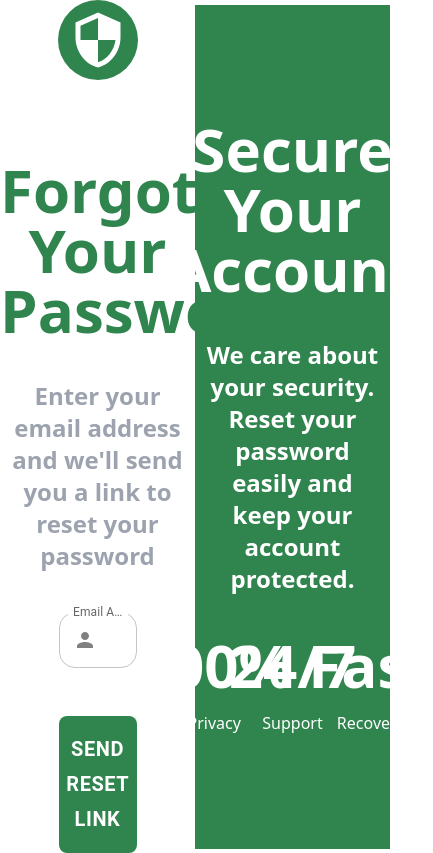
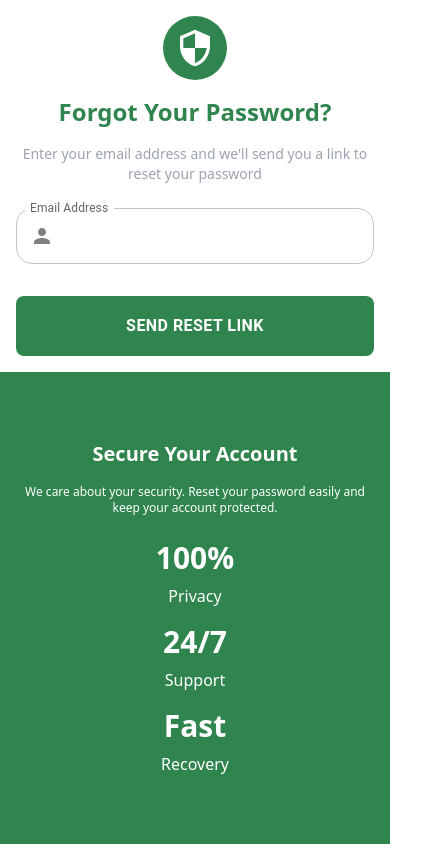
Before and after one commit to Aghmaz/octet-project, a React (Vite) app: page /forgot in a window 390 px wide. Shown: the whole page, 433 px wide, since content can reach past the window. Built offline with nearby package versions, Linux system fonts and the light colour scheme.

Commit message:
Updated the responsiveness

```diff
--- a/src/Screens/Forgot.jsx
+++ b/src/Screens/Forgot.jsx
@@ -1,46 +1,42 @@
 import React, { useState } from "react";
-import { Formik, Form, Field, ErrorMessage } from "formik";
+import { Formik, Form } from "formik";
 import * as Yup from "yup";
-import { Security } from "@mui/icons-material";
+import { Security, Person } from "@mui/icons-material";
 import { TextField, InputAdornment, Button, Alert } from "@mui/material";
-import { Person } from "@mui/icons-material";
 
 const Forgot = () => {
-  const [email, setEmail] = useState("");
   const [submitted, setSubmitted] = useState(false);
-
-  const initialValues = {
-    email: "",
-  };
 
   const validationSchema = Yup.object({
     email: Yup.string().email("Invalid Email").required("Email Required"),
   });
 
-  const handleSubmit = (e) => {
-    e.preventDefault();
+  const handleSubmit = () => {
     setSubmitted(true);
     // Add API call for password reset if needed
   };
 
   return (
-    <div className="flex flex-row items-center">
+    <div className="flex flex-col md:flex-row items-center h-screen overflow-hidden">
       {/* Left Section */}
-      <div className="w-[50%]">
+      <div className="w-full md:w-1/2 p-4 md:p-6 flex flex-col justify-center">
         <div className="flex justify-center">
-          <div className="bg-[#30854E] p-[10px] rounded-full">
-            <Security sx={{ color: "white", fontSize: 60 }} />
+          <div className="bg-[#30854E] p-3 md:p-4 rounded-full">
+            <Security sx={{ color: "white", fontSize: { xs: 40, md: 60 } }} />
           </div>
         </div>
-        <h1 className="font-bold text-6xl text-center text-[#30854E] mt-20">
+
+        <h1 className="font-bold text-2xl md:text-4xl lg:text-5xl text-center text-[#30854E] mt-4 md:mt-8">
           Forgot Your Password?
         </h1>
-        <p className="text-gray-400 font-semibold text-2xl text-center mt-10">
+
+        <p className="text-gray-400 font-medium text-sm md:text-base lg:text-xl text-center mt-4 md:mt-6">
           Enter your email address and we'll send you a link to reset your
           password
         </p>
-        <div className="flex justify-center mt-10">
-          <div className="w-[40%]">
+
+        <div className="flex justify-center mt-6 md:mt-8">
+          <div className="w-full max-w-sm">
             <Formik
               initialValues={{ email: "" }}
               validationSchema={validationSchema}
@@ -53,10 +49,10 @@ const Forgot = () => {
                     label="Email Address"
                     name="email"
                     variant="outlined"
-                    value={values.email} // <-- Formik value
-                    onChange={handleChange} // <-- Formik change handler
-                    error={touched.email && Boolean(errors.email)} // <-- show red border
-                    helperText={touched.email && errors.email} // <-- show error text
+                    value={values.email}
+                    onChange={handleChange}
+                    error={touched.email && Boolean(errors.email)}
+                    helperText={touched.email && errors.email}
                     InputProps={{
                       startAdornment: (
                         <InputAdornment position="start">
@@ -75,13 +71,13 @@ const Forgot = () => {
                     type="submit"
                     fullWidth
                     sx={{
-                      marginTop: 6,
+                      marginTop: 4,
                       paddingY: 2,
                       borderRadius: 2,
                       bgcolor: "#30854E",
                       color: "#fff",
                       fontWeight: "600",
-                      fontSize: 20,
+                      fontSize: { xs: 16, md: 20 },
                       "&:hover": {
                         bgcolor: "#246b3b",
                       },
@@ -90,7 +86,6 @@ const Forgot = () => {
                     Send Reset Link
                   </Button>
 
-                  {/* You can keep this success alert if needed */}
                   {submitted && (
                     <Alert severity="info" sx={{ mt: 2 }}>
                       If this email exists, a reset link will be sent.
@@ -104,26 +99,36 @@ const Forgot = () => {
       </div>
 
       {/* Right Section */}
-      <div className="w-[50%] bg-[#30854E] flex flex-col h-screen items-center justify-center ">
-        <h1 className="font-bold text-6xl text-center text-white">
+      <div className="w-full md:w-1/2 bg-[#30854E] flex flex-col h-screen items-center justify-center p-4 md:p-6">
+        <h1 className="font-bold text-xl md:text-3xl lg:text-4xl text-center text-white">
           Secure Your Account
         </h1>
-        <p className="text-white font-semibold text-2xl text-center mt-10 w-[90%]">
+
+        <p className="text-white font-medium text-xs md:text-sm lg:text-base text-center mt-4 md:mt-6 w-full max-w-md">
           We care about your security. Reset your password easily and keep your
           account protected.
         </p>
-        <div className="grid grid-cols-3 gap-10 mt-10">
+
+        <div className="grid grid-cols-1 sm:grid-cols-3 gap-4 md:gap-6 mt-6 md:mt-8 w-full max-w-lg">
           <div className="flex flex-col items-center">
-            <h3 className="font-bold text-6xl text-center text-white">100%</h3>
-            <p className="text-white mt-4">Privacy</p>
+            <h3 className="font-bold text-3xl md:text-5xl lg:text-6xl text-center text-white">
+              100%
+            </h3>
+            <p className="text-white mt-2 md:mt-4">Privacy</p>
           </div>
+
           <div className="flex flex-col items-center">
-            <h3 className="font-bold text-6xl text-center text-white">24/7</h3>
-            <p className="text-white mt-4">Support</p>
+            <h3 className="font-bold text-3xl md:text-5xl lg:text-6xl text-center text-white">
+              24/7
+            </h3>
+            <p className="text-white mt-2 md:mt-4">Support</p>
           </div>
+
           <div className="flex flex-col items-center">
-            <h3 className="font-bold text-6xl text-center text-white">Fast</h3>
-            <p className="text-white mt-4">Recovery</p>
+            <h3 className="font-bold text-3xl md:text-5xl lg:text-6xl text-center text-white">
+              Fast
+            </h3>
+            <p className="text-white mt-2 md:mt-4">Recovery</p>
           </div>
         </div>
       </div>
```
